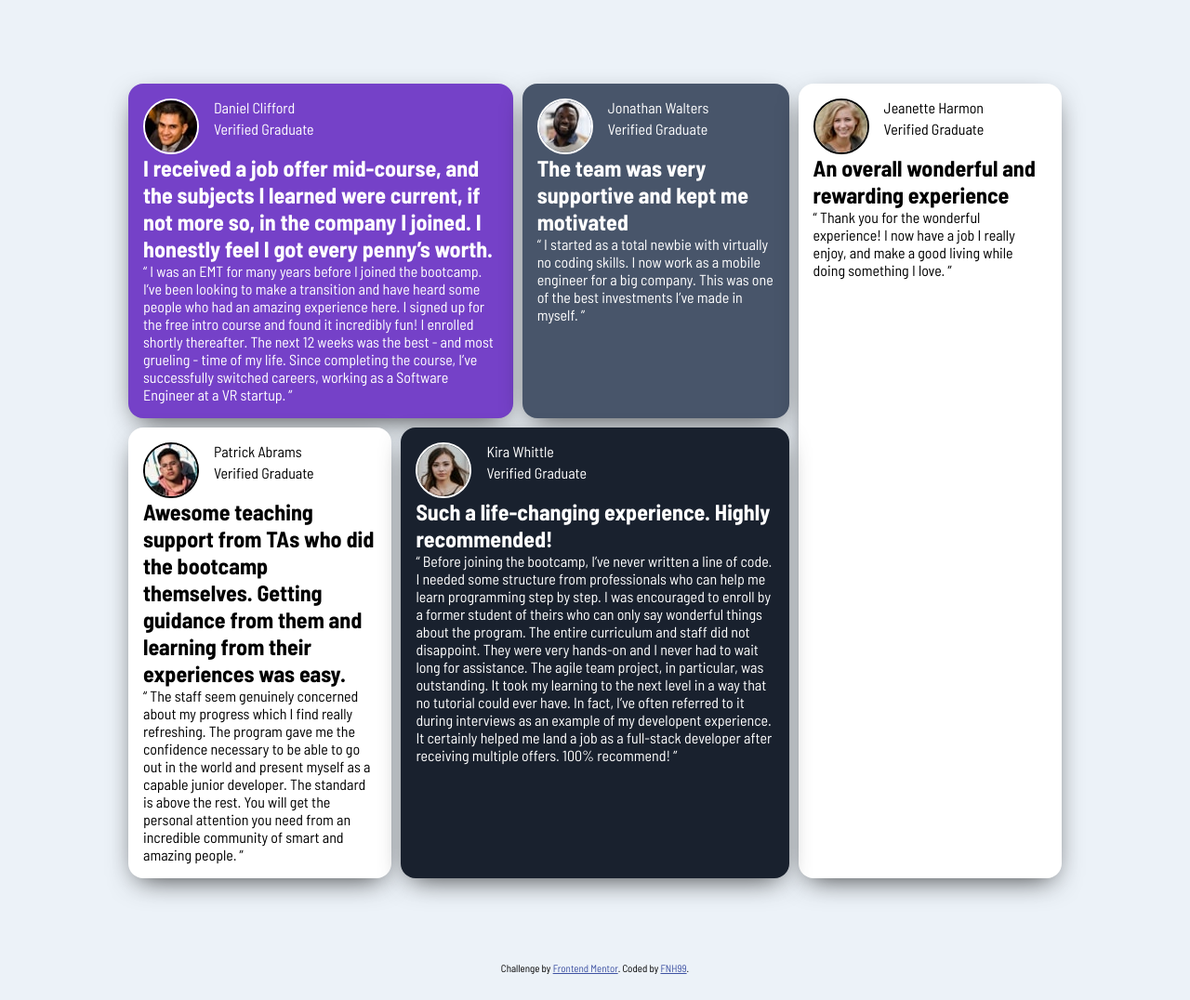
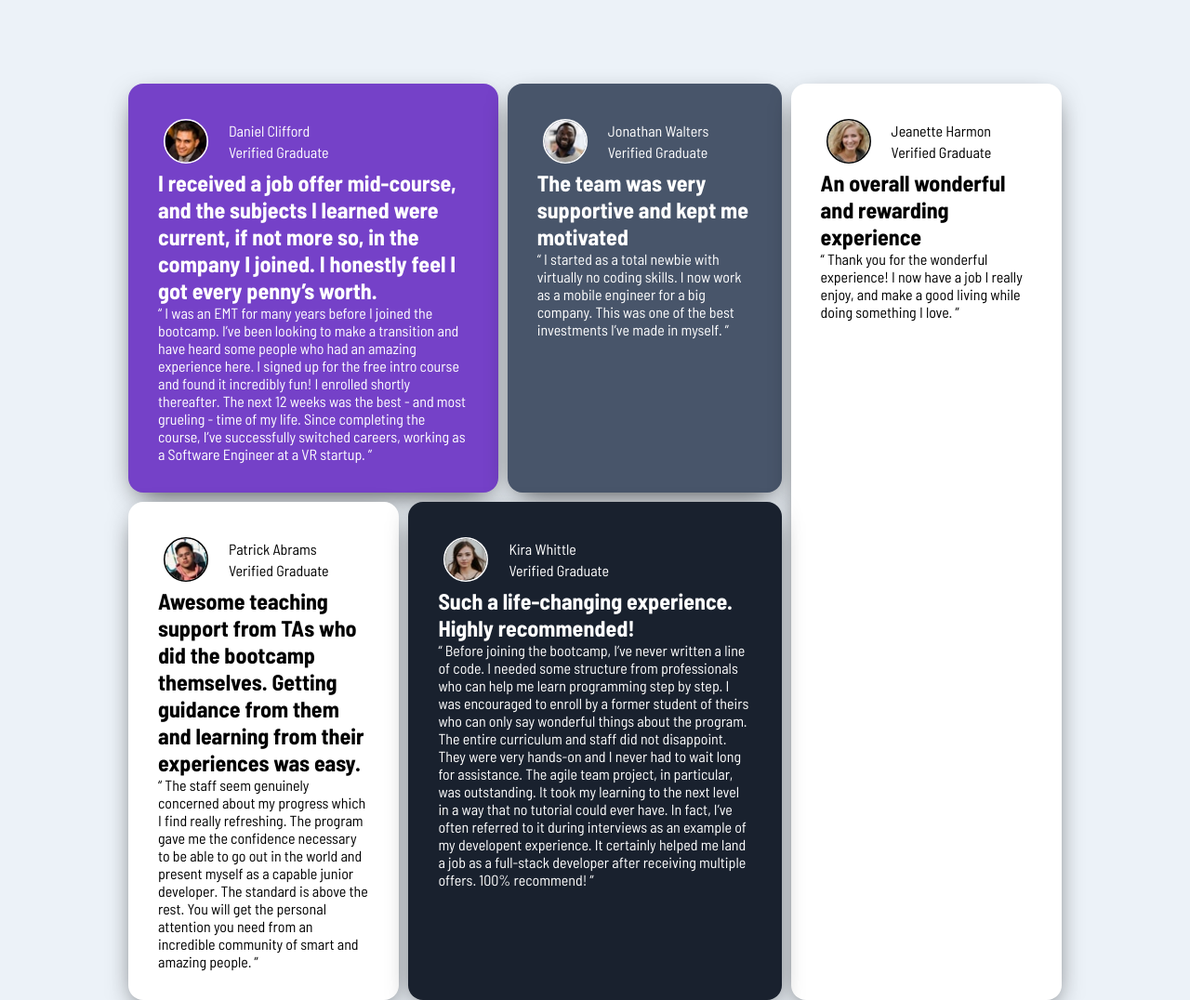
Before and after one commit to Effel0399/testimonials-grid-section-main, a plain HTML site: page index.html in a window 1280 px wide. Shown: the top 1076 px of the page at 93% size. Before the commit the page ends 1048 px from the top, so only its background shows below. Drawn offline with Linux system fonts and the light colour scheme.

Commit message:
center author tag

```diff
--- a/style.css
+++ b/style.css
@@ -20,6 +20,7 @@ body {
 
 .author-tag {
     display: flex;
+    align-items: center;
 }
 .author-info {
     margin-left: 1rem;
@@ -29,6 +30,7 @@ body {
 }
 .author-tag img {
     border-radius: 50%;
+    scale: 80%;
     border: 2px;
     border-style: solid;
 }
@@ -46,7 +48,7 @@ body {
     padding: 10px;
 }
 .grid-card {
-    padding: 1rem;
+    padding: 2rem;
     border-radius: 1rem;
     box-shadow: 0px 10px 30px -10px rgba(0, 0, 0, 0.8);
 }
```
